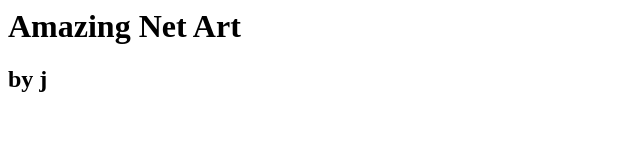
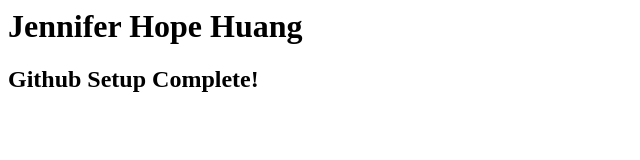
Before and after one commit to j3nn039/Exercise-07, a plain HTML site: page index.html in a window 1280 px wide. Shown: the whole page, without its empty margins (0-640 px from the left). Drawn offline with Linux system fonts and the light colour scheme.

Commit message:
more code

```diff
--- a/index.html
+++ b/index.html
@@ -1,2 +1,2 @@
-<h1>Amazing Net Art</h1>
-<h2>by j</h2>
+<h1>Jennifer Hope Huang</h1>
+<h2>Github Setup Complete!</h2>
```
